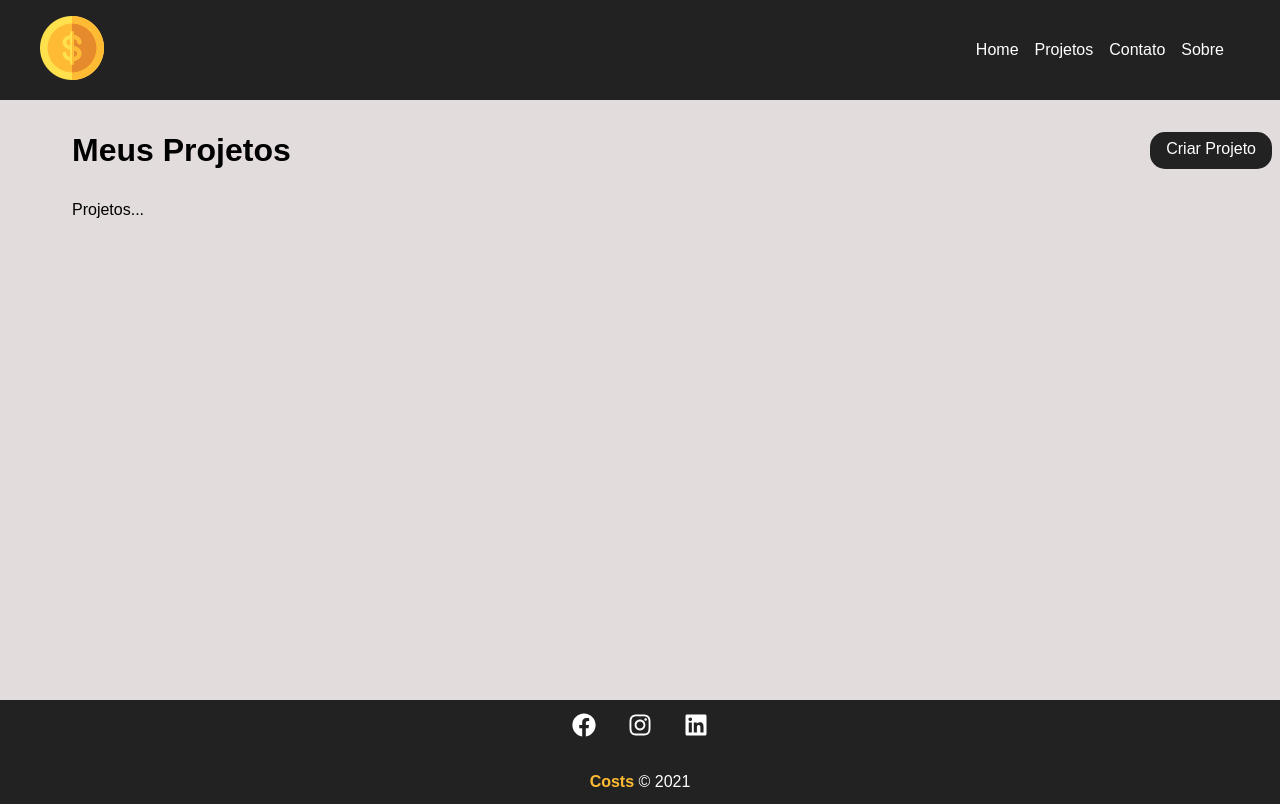
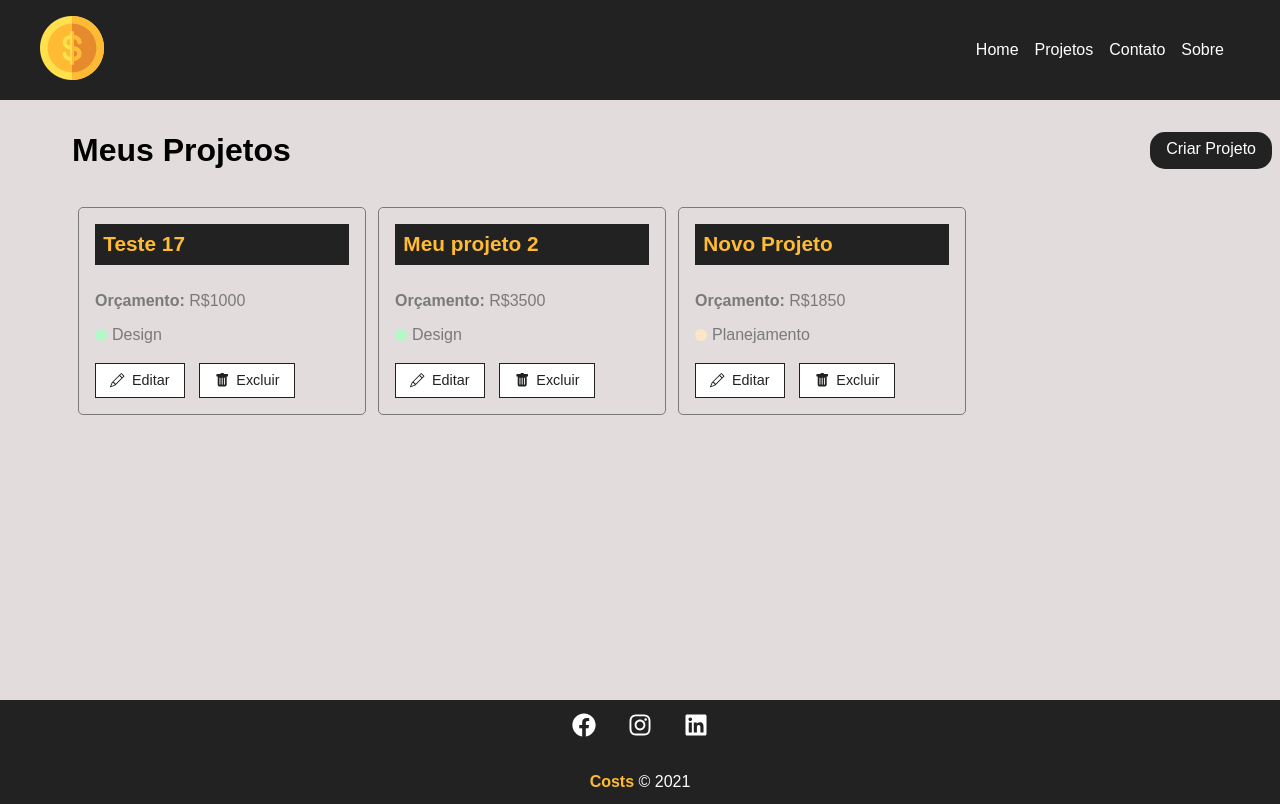
Before and after one commit to thiagobrsouza/react-costs, a React (Create React App) app: page /projects in a window 1280 px wide. Shown: the top 804 px of the page. Built offline with nearby package versions, Linux system fonts and the light colour scheme; data requests are answered from the project's data file.

Commit message:
Finalizando exibicao de Projetos no Dashboard

```diff
--- a/db.json
+++ b/db.json
@@ -21,6 +21,17 @@
       "cost": 0,
       "services": [],
       "id": 2
+    },
+    {
+      "name": "Novo Projeto",
+      "budget": "1850",
+      "category": {
+        "id": "4",
+        "name": "Planejamento"
+      },
+      "cost": 0,
+      "services": [],
+      "id": 3
     }
   ],
   "categories": [
--- a/src/components/pages/Projects.jsx
+++ b/src/components/pages/Projects.jsx
@@ -1,16 +1,35 @@
 import Message from "../layout/Message";
 import { useLocation } from 'react-router-dom'
+import { useState, useEffect } from 'react'
 import Container from '../layout/Container'
 import LinkButton from '../layout/LinkButton'
 import styles from './styles/Projects.module.css'
+import ProjectCard from "../project/ProjectCard";
 
 export default function Projects() {
+
+  const [projects, setProjects] = useState([])
 
   const location = useLocation()
   let message = ''
   if (location.state) {
     message = location.state.message
   }
+
+  useEffect(() => {
+    fetch('http://localhost:5000/projects', {
+      method: 'GET',
+      headers: {
+        'Content-Type': 'application/json',
+      },
+    })
+    .then((resp) => resp.json())
+    .then((data) => {
+      console.log(data)
+      setProjects(data)
+    })
+    .catch((err) => console.log(err))
+  }, [])
 
   return (
     <div className={styles.project_container}>
@@ -20,7 +39,11 @@
       </div>
       {message && <Message msg={message} type="success" />}
       <Container customClass="start">
-        <p>Projetos...</p>
+        {projects.length > 0 &&
+          projects.map((project) => (
+            <ProjectCard name={project.name} id={project.id} budget={project.budget} category={project.category.name}
+            key={project.id}/>
+          ))}
       </Container>
     </div>
   )
--- /dev/null
+++ b/src/components/project/ProjectCard.jsx
@@ -0,0 +1,25 @@
+import styles from './ProjectCard.module.css'
+import {BsPencil, BsFillTrashFill} from 'react-icons/bs'
+import { Link } from 'react-router-dom'
+
+export default function ProjectCard({id, name, budget, category}) {
+  return (
+    <div className={styles.project_card}>
+      <h4>{name}</h4>
+      <p>
+        <span>Orçamento:</span> R${budget}
+      </p>
+      <p className={styles.category_text}>
+        <span className={`${styles[category.toLowerCase()]}`}></span> {category}
+      </p>
+      <div className={styles.project_card_actions}>
+        <Link to="/">
+          <BsPencil />Editar
+        </Link>
+        <button>
+          <BsFillTrashFill />Excluir
+        </button>
+      </div>
+    </div>
+  )
+}
--- /dev/null
+++ b/src/components/project/ProjectCard.module.css
@@ -0,0 +1,87 @@
+.project_card {
+  padding: 1em;
+  border: 1px solid #7a7a7a;
+  border-radius: 5px;
+  width: 24%;
+  margin: 0.5%;
+}
+
+.project_card h4 {
+  background-color: #222;
+  color: #ffbb33;
+  padding: 0.4em;
+  margin-bottom: 1.3em;
+  font-size: 1.3em;
+}
+
+.project_card p {
+  color: #7a7a7a;
+  margin-bottom: 1em;
+}
+
+.project_card p span {
+  font-weight: bold;
+}
+
+.category_text {
+  display: flex;
+  align-items: center;
+}
+
+.category_text span {
+  display: block;
+  width: 12px;
+  height: 12px;
+  border-radius: 50%;
+  background-color: #ccc;
+  margin-right: 5px;
+}
+
+.category_text .infra {
+  background-color: #ffaebc;
+}
+
+.category_text .desenvolvimento {
+  background-color: #a0e7e5;
+}
+
+.category_text .design {
+  background-color: #b4f8c8;
+}
+
+.category_text .planejamento {
+  background-color: #fbe7c6;
+}
+
+.project_card_actions {
+  margin-top: 1.2em;
+  display: flex;
+  align-items: center;
+}
+
+.project_card_actions a,
+.project_card_actions button {
+  text-decoration: none;
+  border: none;
+  background-color: #fff;
+  color: #222;
+  font-size: 0.9em;
+  padding: 0.6em 1em;
+  margin-right: 1em;
+  cursor: pointer;
+  border: 1px solid #222;
+  display: flex;
+  align-items: center;
+  justify-content: center;
+  transition: 0.5s;
+}
+
+.project_card_actions svg {
+  margin-right: 0.5em;
+}
+
+.project_card_actions a:hover,
+.project_card_actions button:hover {
+  background-color: #222;
+  color: #ffbb33;
+}
```
